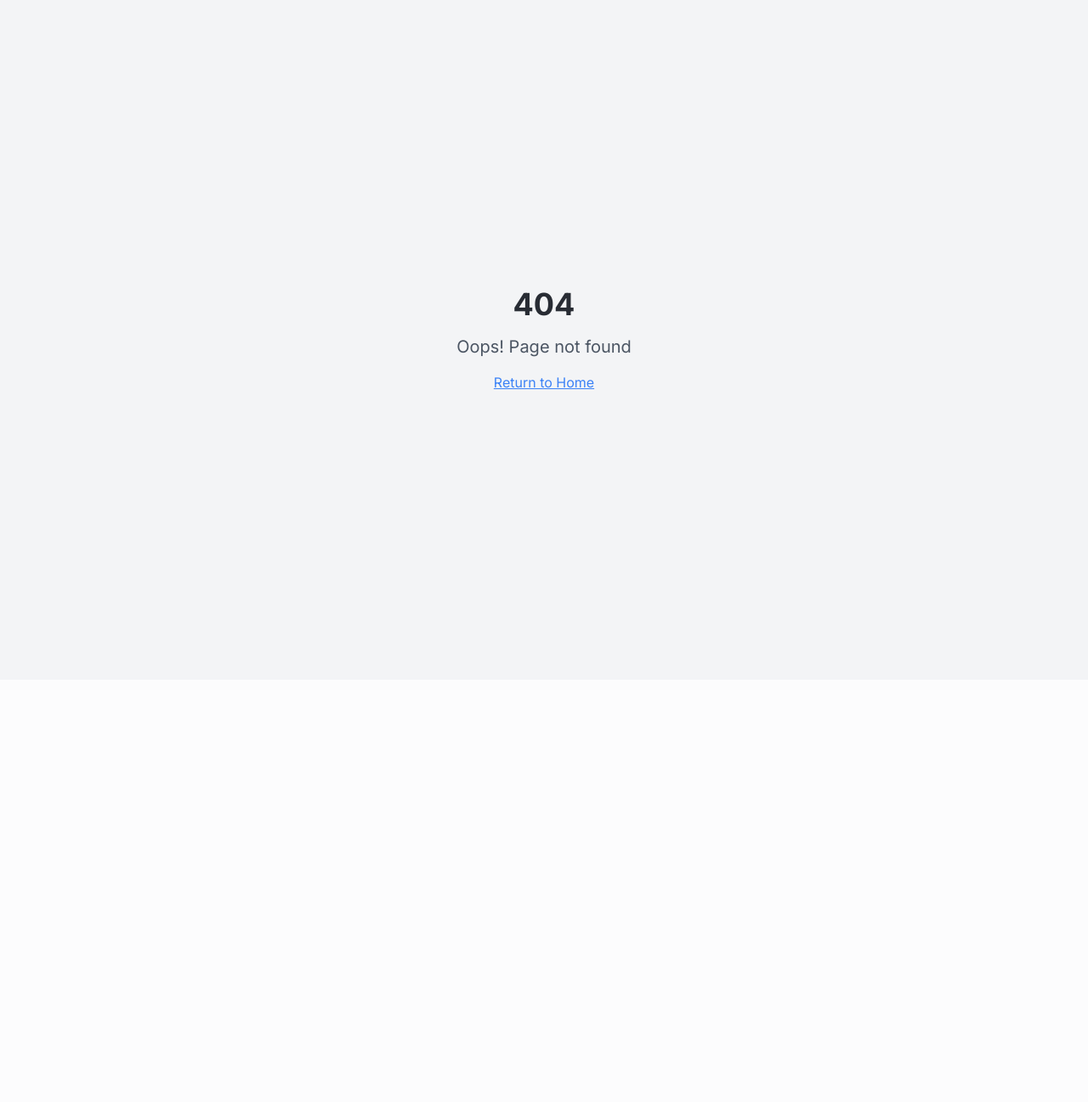
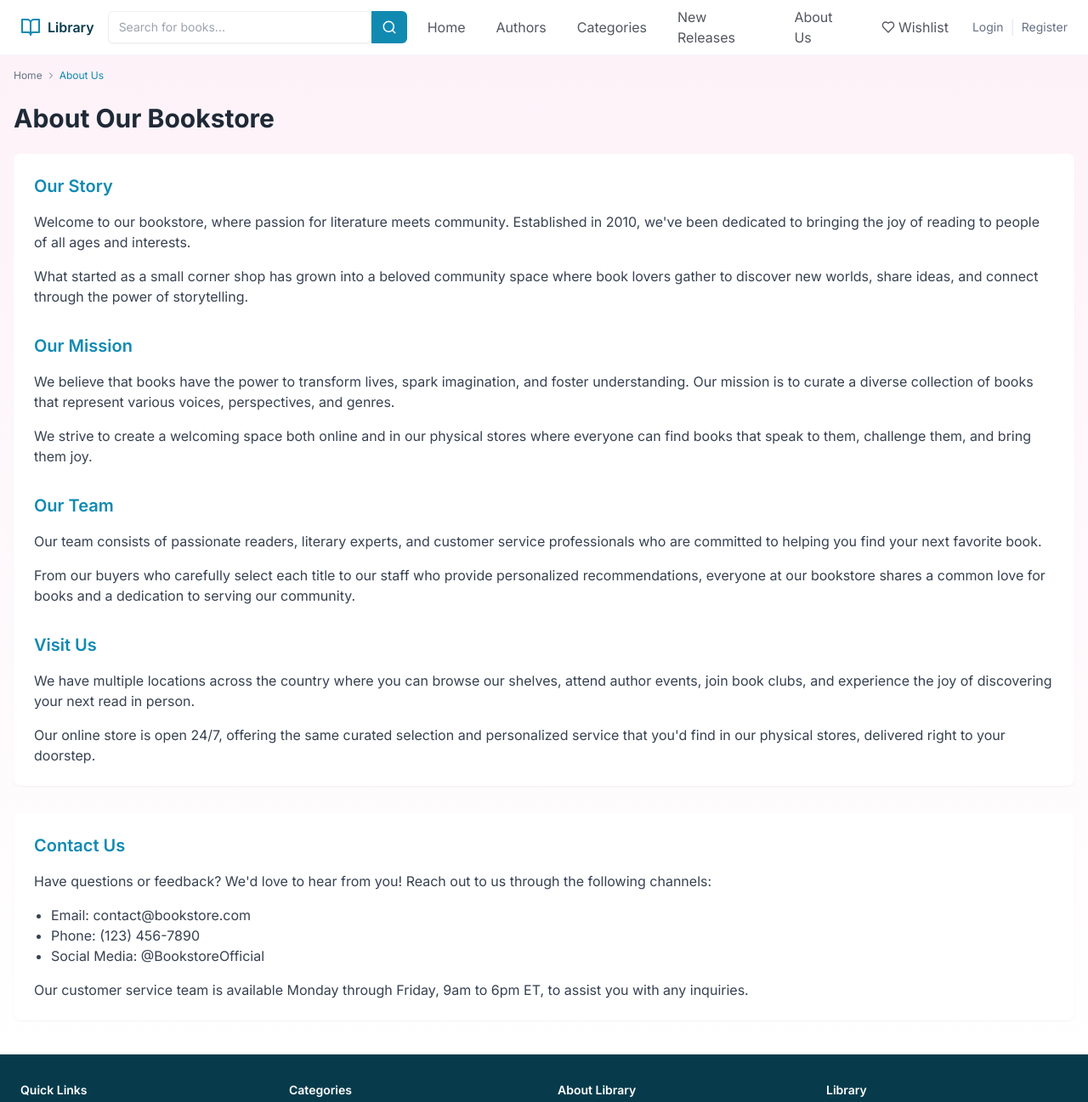
Before and after one commit to Galayand/book-store, a React (Vite) app: page /about-us in a window 1280 px wide. Before the commit this address had no page. Shown: the top 1297 px of the page at 85% size. Before the commit the page ends 800 px from the top, so only its background shows below. Built offline with nearby package versions, Linux system fonts and the light colour scheme.

Commit message:
Resolve issues
Addresses outstanding issues in the codebase.  No specific details are provided about the nature or scope of the fixes.

```diff
--- a/src/App.tsx
+++ b/src/App.tsx
@@ -10,6 +10,7 @@ import NotFound from "./pages/NotFound";
 import Catalogue from "./pages/Catalogue";
 import BookDetails from "./pages/BookDetails";
 import Checkout from "./pages/Checkout";
+import AboutUs from "./pages/AboutUs";
 
 const queryClient = new QueryClient();
 
@@ -25,6 +26,7 @@ const App = () => (
           <Route path="/catalogue" element={<Catalogue />} />
           <Route path="/book/:id" element={<BookDetails />} />
           <Route path="/checkout" element={<Checkout />} />
+          <Route path="/about-us" element={<AboutUs />} />
           {/* ADD ALL CUSTOM ROUTES ABOVE THE CATCH-ALL "*" ROUTE */}
           <Route path="*" element={<NotFound />} />
         </Routes>
--- /dev/null
+++ b/src/pages/AboutUs.tsx
@@ -0,0 +1,96 @@
+
+import React from 'react';
+import Header from '@/components/Header';
+import Footer from '@/components/Footer';
+import { ChevronRight } from 'lucide-react';
+
+const AboutUs = () => {
+  return (
+    <div className="flex min-h-screen flex-col">
+      <Header />
+
+      <main className="flex-1 bg-gradient-to-b from-pink-50 to-white">
+        {/* Breadcrumb */}
+        <div className="container px-4 py-4">
+          <div className="mb-4 flex items-center gap-1 text-xs text-muted-foreground">
+            <span>Home</span>
+            <ChevronRight size={12} />
+            <span className="text-book-primary">About Us</span>
+          </div>
+
+          {/* About Us Content */}
+          <div className="my-6">
+            <h1 className="text-3xl font-bold text-gray-800 mb-6">About Our Bookstore</h1>
+
+            <div className="bg-white rounded-lg shadow-sm p-6 mb-8">
+              <h2 className="text-xl font-semibold mb-4 text-book-primary">Our Story</h2>
+              <p className="mb-4 text-gray-700">
+                Welcome to our bookstore, where passion for literature meets community. Established in 2010,
+                we've been dedicated to bringing the joy of reading to people of all ages and interests.
+              </p>
+              <p className="mb-4 text-gray-700">
+                What started as a small corner shop has grown into a beloved community space where
+                book lovers gather to discover new worlds, share ideas, and connect through the
+                power of storytelling.
+              </p>
+
+              <h2 className="text-xl font-semibold mb-4 mt-8 text-book-primary">Our Mission</h2>
+              <p className="mb-4 text-gray-700">
+                We believe that books have the power to transform lives, spark imagination, and foster
+                understanding. Our mission is to curate a diverse collection of books that represent
+                various voices, perspectives, and genres.
+              </p>
+              <p className="mb-4 text-gray-700">
+                We strive to create a welcoming space both online and in our physical stores where
+                everyone can find books that speak to them, challenge them, and bring them joy.
+              </p>
+
+              <h2 className="text-xl font-semibold mb-4 mt-8 text-book-primary">Our Team</h2>
+              <p className="mb-4 text-gray-700">
+                Our team consists of passionate readers, literary experts, and customer service
+                professionals who are committed to helping you find your next favorite book.
+              </p>
+              <p className="mb-4 text-gray-700">
+                From our buyers who carefully select each title to our staff who provide personalized
+                recommendations, everyone at our bookstore shares a common love for books and a
+                dedication to serving our community.
+              </p>
+
+              <h2 className="text-xl font-semibold mb-4 mt-8 text-book-primary">Visit Us</h2>
+              <p className="mb-4 text-gray-700">
+                We have multiple locations across the country where you can browse our shelves,
+                attend author events, join book clubs, and experience the joy of discovering
+                your next read in person.
+              </p>
+              <p className="text-gray-700">
+                Our online store is open 24/7, offering the same curated selection and personalized
+                service that you'd find in our physical stores, delivered right to your doorstep.
+              </p>
+            </div>
+
+            <div className="bg-white rounded-lg shadow-sm p-6">
+              <h2 className="text-xl font-semibold mb-4 text-book-primary">Contact Us</h2>
+              <p className="mb-4 text-gray-700">
+                Have questions or feedback? We'd love to hear from you! Reach out to us through
+                the following channels:
+              </p>
+              <ul className="list-disc pl-5 text-gray-700 mb-4">
+                <li>Email: contact@bookstore.com</li>
+                <li>Phone: (123) 456-7890</li>
+                <li>Social Media: @BookstoreOfficial</li>
+              </ul>
+              <p className="text-gray-700">
+                Our customer service team is available Monday through Friday, 9am to 6pm ET,
+                to assist you with any inquiries.
+              </p>
+            </div>
+          </div>
+        </div>
+      </main>
+
+      <Footer />
+    </div>
+  );
+};
+
+export default AboutUs;
```
